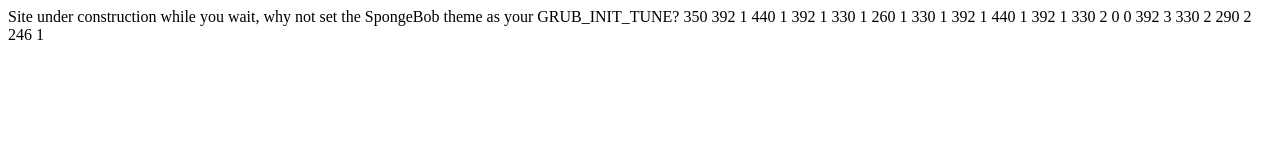
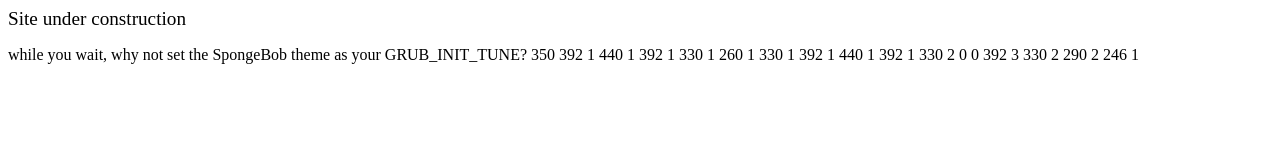
Before and after one commit to ajshout/ajshout.github.io, a plain HTML site: page index.html in a window 1280 px wide. Drawn offline with Linux system fonts and the light colour scheme.

Commit message:
Update index.html

```diff
--- a/index.html
+++ b/index.html
@@ -1,7 +1,7 @@
 <html>
   <head>
-Site under construction
-while you wait, why not set the SpongeBob theme as your GRUB_INIT_TUNE?
-350 392 1 440 1 392 1 330 1 260 1 330 1 392 1 440 1 392 1 330 2 0 0 392 3 330 2 290 2 246 1
+<big>Site under construction</big>
+<p>while you wait, why not set the SpongeBob theme as your GRUB_INIT_TUNE?
+350 392 1 440 1 392 1 330 1 260 1 330 1 392 1 440 1 392 1 330 2 0 0 392 3 330 2 290 2 246 1 </p>
   </head>
 </html>
```
